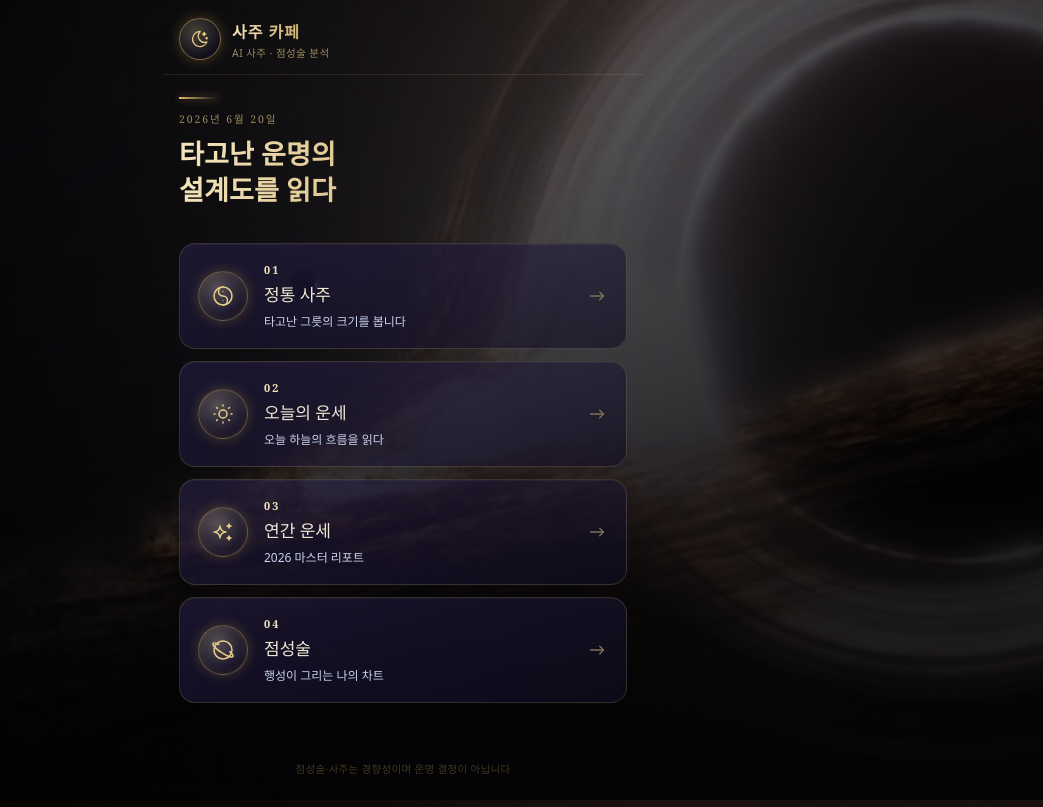
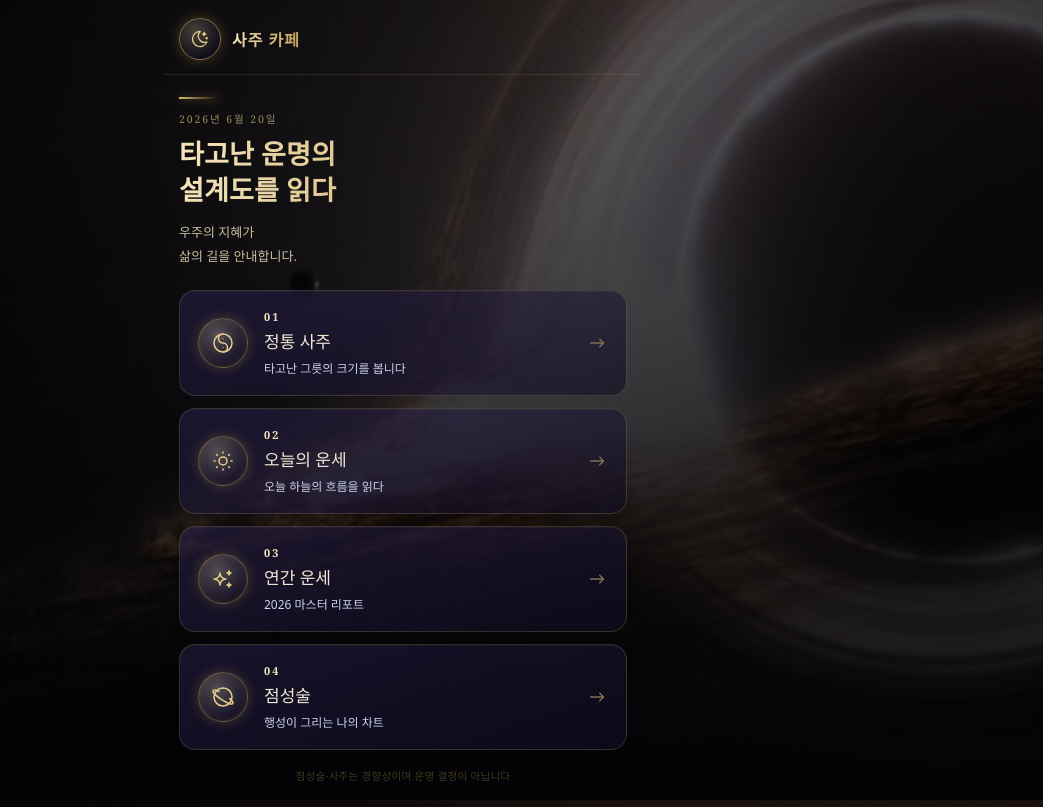
Before and after one commit to seoungwoo0209/CSW, a website: page index.html in a window 1280 px wide. Shown: the whole page, without its empty margins (237-1280 px from the left). Drawn offline with Linux system fonts and the light colour scheme.

Commit message:
fix: 메인 화면 서브타이틀 제거 + 히어로 문구를 '우주의 지혜가 삶의 길을 안내합니다'로 교체

```diff
--- a/index.html
+++ b/index.html
@@ -27,7 +27,6 @@
         </div>
         <div>
           <div class="home-title gold-text">사주 카페</div>
-          <div class="home-sub">AI 사주 · 점성술 분석</div>
         </div>
       </div>
       <div id="globalBadges" class="home-badges"></div>
@@ -38,6 +37,7 @@
       <div class="home-hero-line"></div>
       <p class="home-hero-date" id="homeDateLabel"></p>
       <h1 class="home-hero-title">타고난 운명의<br>설계도를 읽다</h1>
+      <p class="home-hero-desc">우주의 지혜가<br>삶의 길을 안내합니다.</p>
     </div>
 
     <!-- 기능 카드 목록 -->
```
